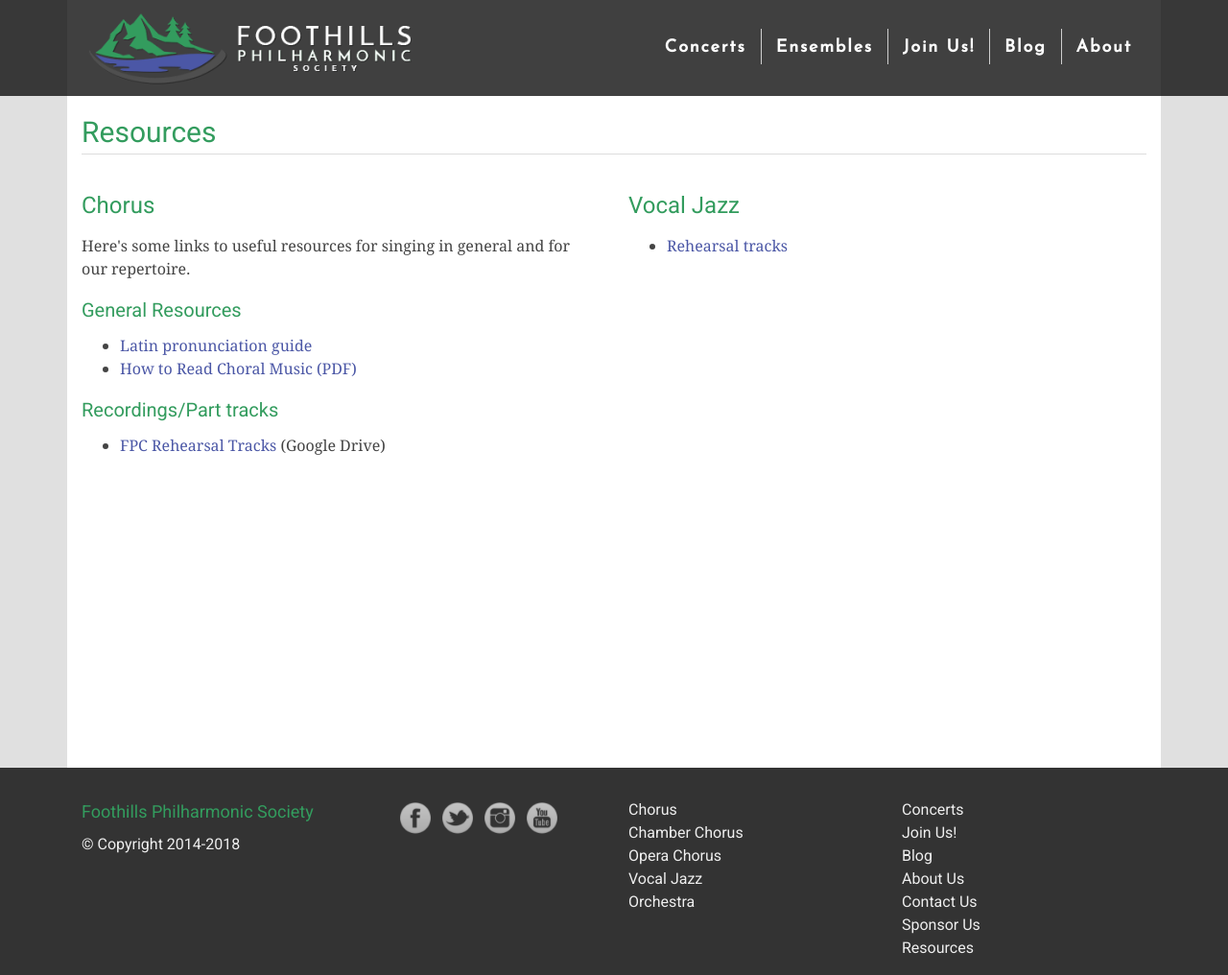
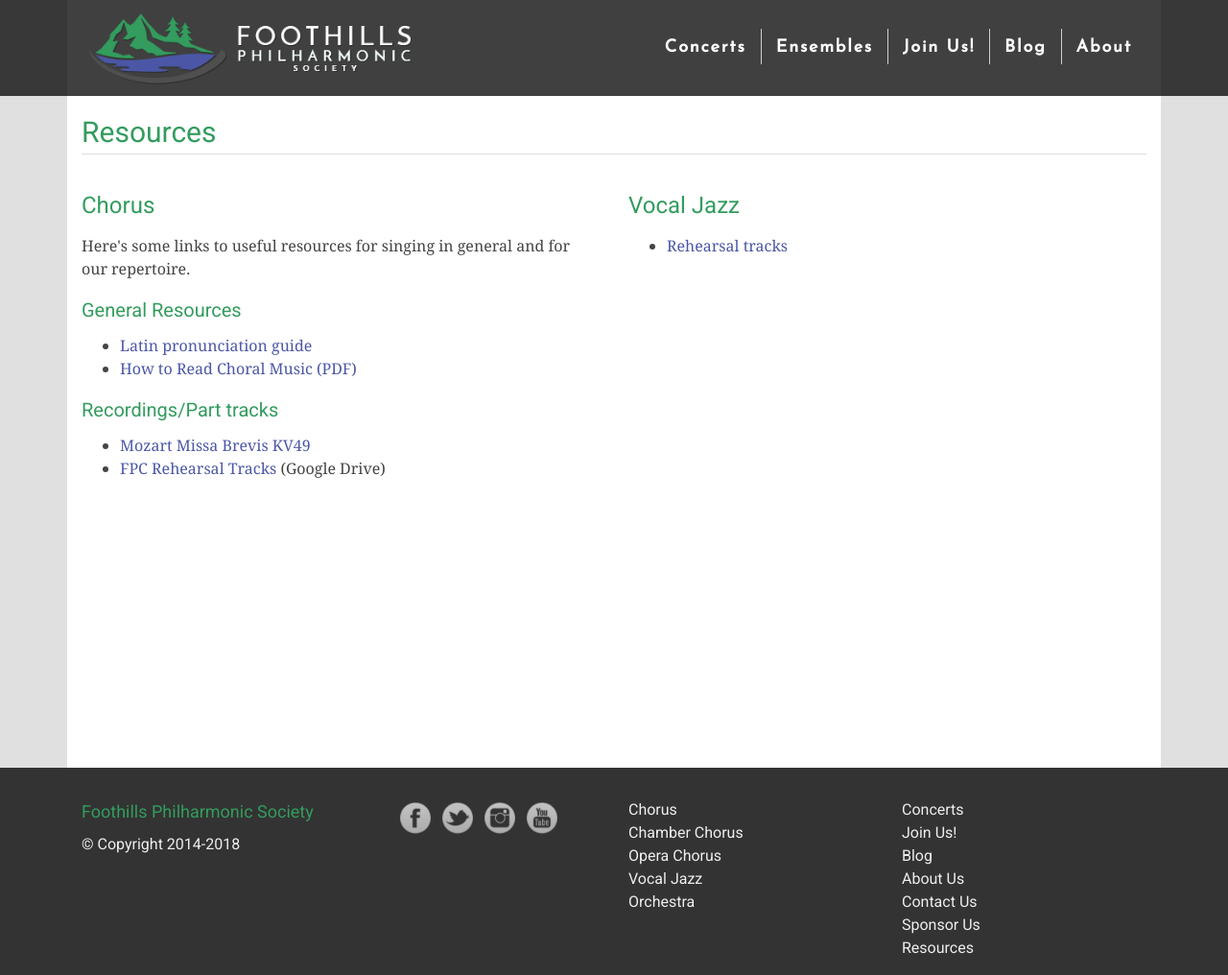
Before and after one commit to percyhanna/fps, a Jekyll site: the page built from resources.html, in a window 1280 px wide and 1016 px high. Shown: the whole window at 96% size. Built offline with Jekyll 4.4.1, drawn with Linux system fonts in a browser that asks for light colours; nearby versions of some CDN libraries; Markdown is read by kramdown in place of the engine named in the settings.

Commit message:
Add KV49 link

```diff
--- a/resources.html
+++ b/resources.html
@@ -25,6 +25,7 @@
           </ul>
           <h4>Recordings/Part tracks</h4>
           <ul>
+            <li><a href="http://www.cyberbass.com/Major_Works/Mozart_W_A/mozart_KV049_missa_brevis_g.htm" target="_blank">Mozart Missa Brevis KV49</a></li>
             <li><a href="https://drive.google.com/drive/folders/0B4bI51UORmTRRi1kdnd3WG1HVm8?usp=sharing" target="_blank">FPC Rehearsal Tracks</a> (Google Drive)</li>
           </ul>
         </div>
```
